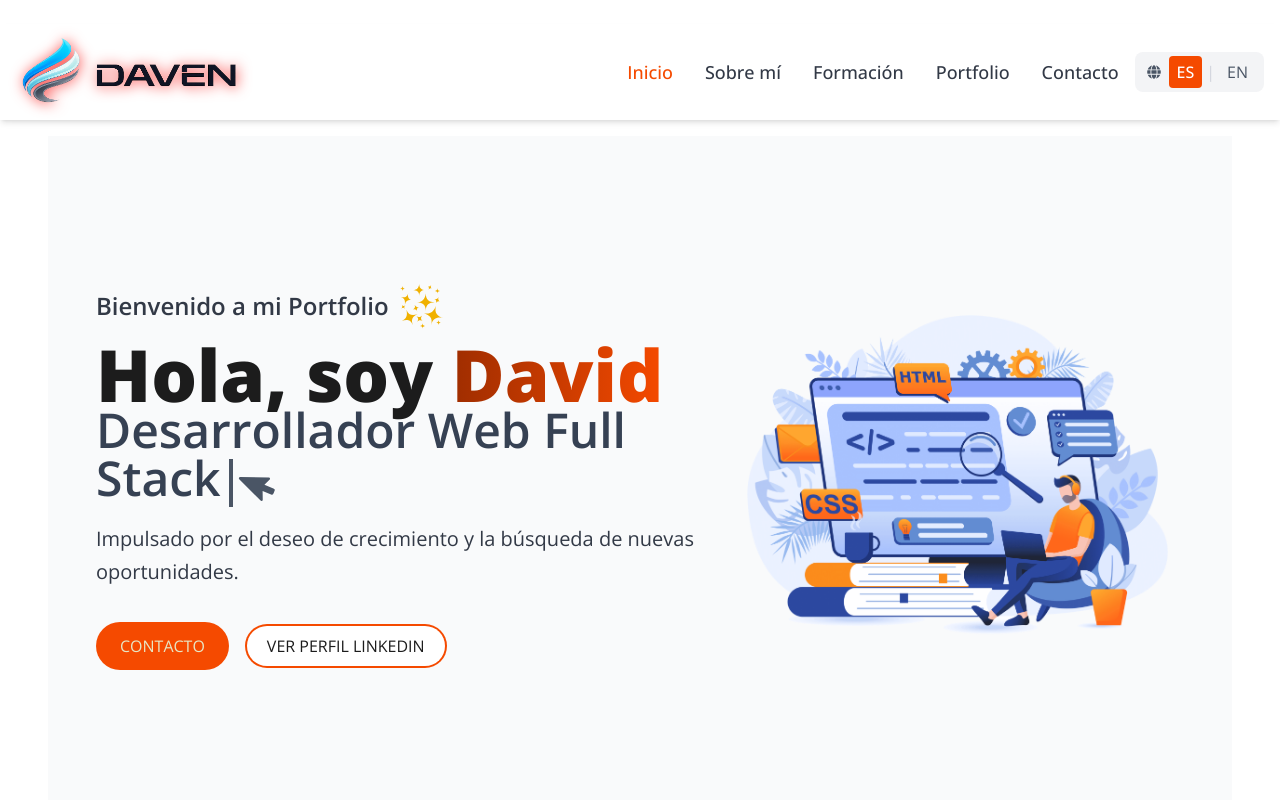
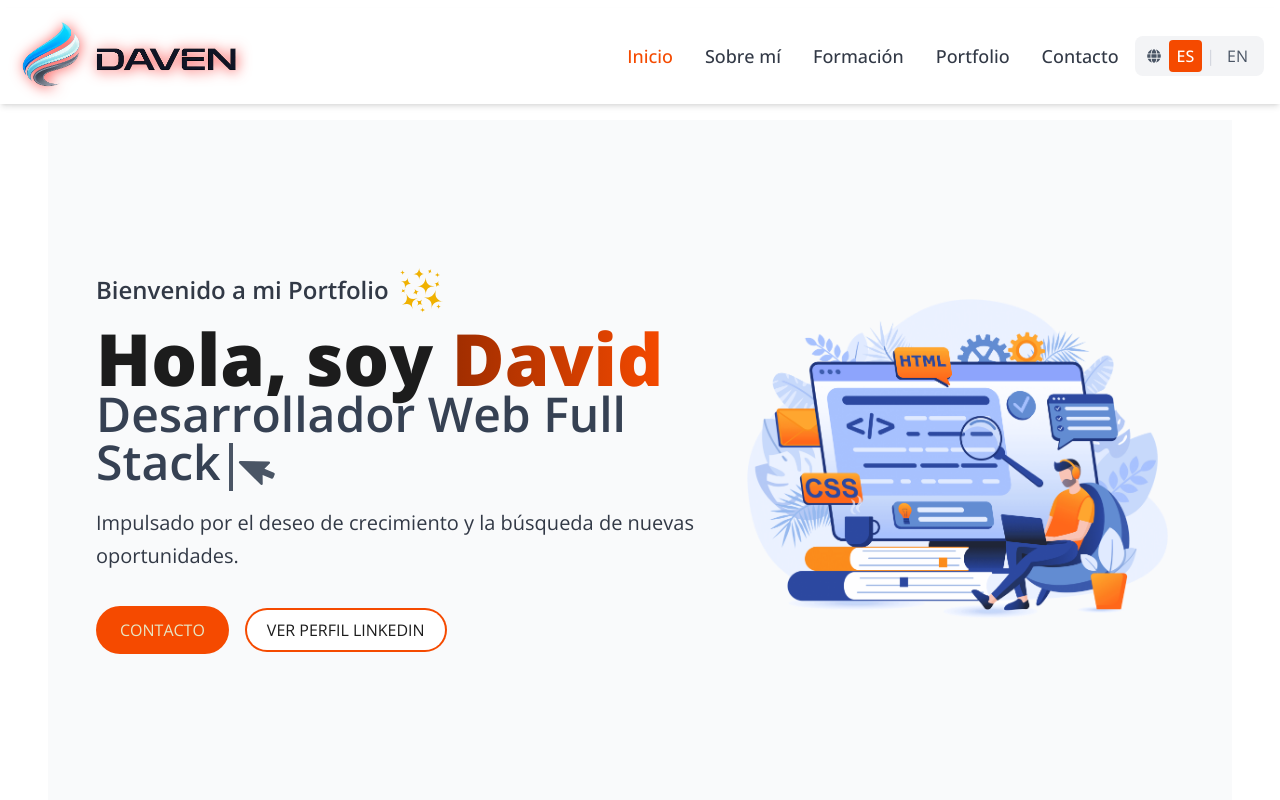
Before and after one commit to Davemnt/portfolio, a Next.js app: page / in a window 1280 px wide. Shown: the top 800 px of the page. Built offline with nearby package versions, Linux system fonts and the light colour scheme; no server answers.

Commit message:
Reducir tamaño de navbar

```diff
--- a/src/app/components/NavbarSection.jsx
+++ b/src/app/components/NavbarSection.jsx
@@ -67,7 +67,7 @@ const Navbar = () => {
   };
 
   return (
-    <nav className="bg-white py-2 px-4 shadow-md sticky top-0 z-50 mt-6">
+    <nav className="bg-white py-2 px-4 shadow-md sticky top-0 z-50 mt-2">
       <div className="container mx-auto flex justify-between items-center flex-wrap">
         {/* Logo Section (sin cambios) */}
         <div className="flex items-center flex-shrink-0 mr-6">
```
